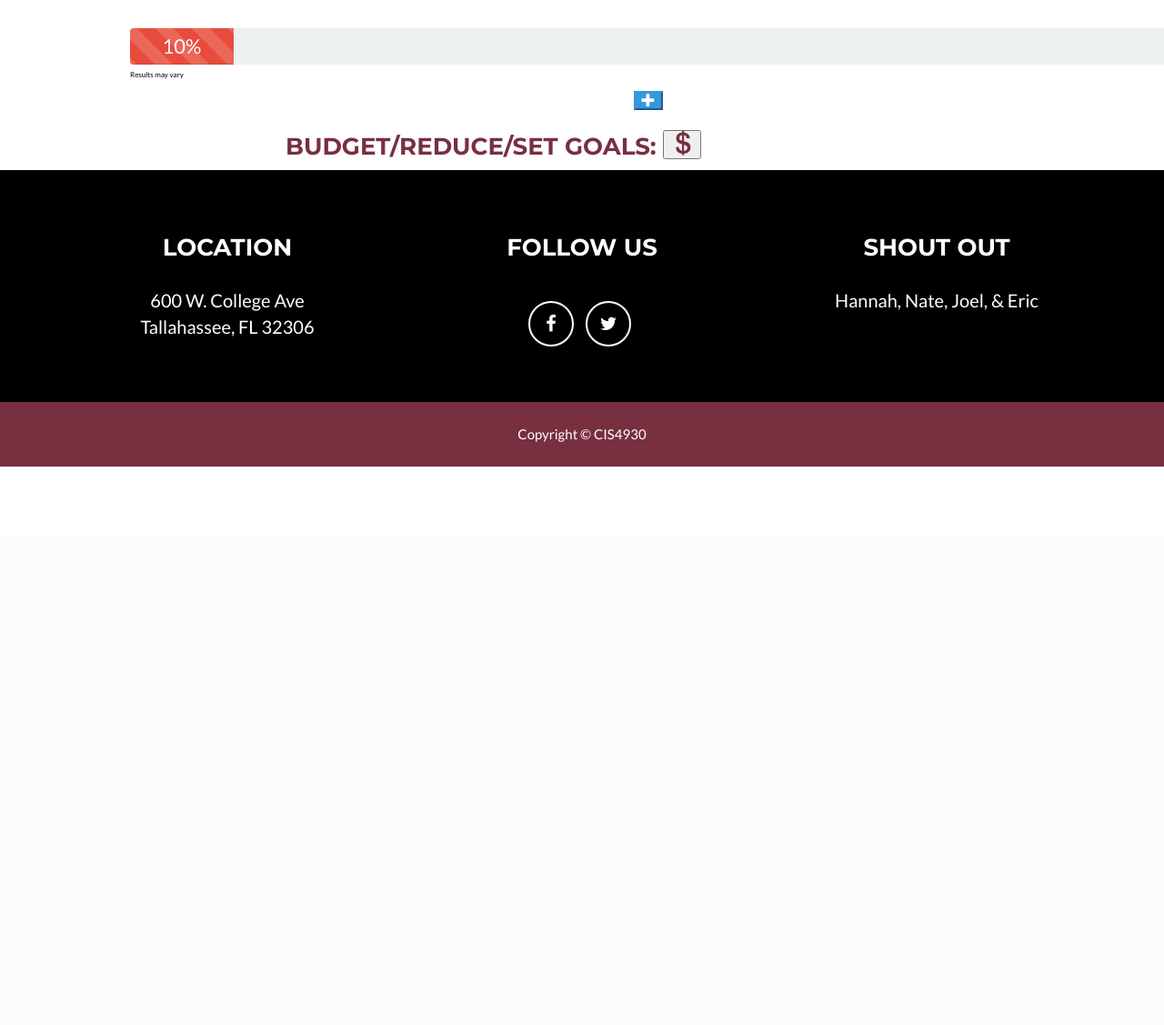
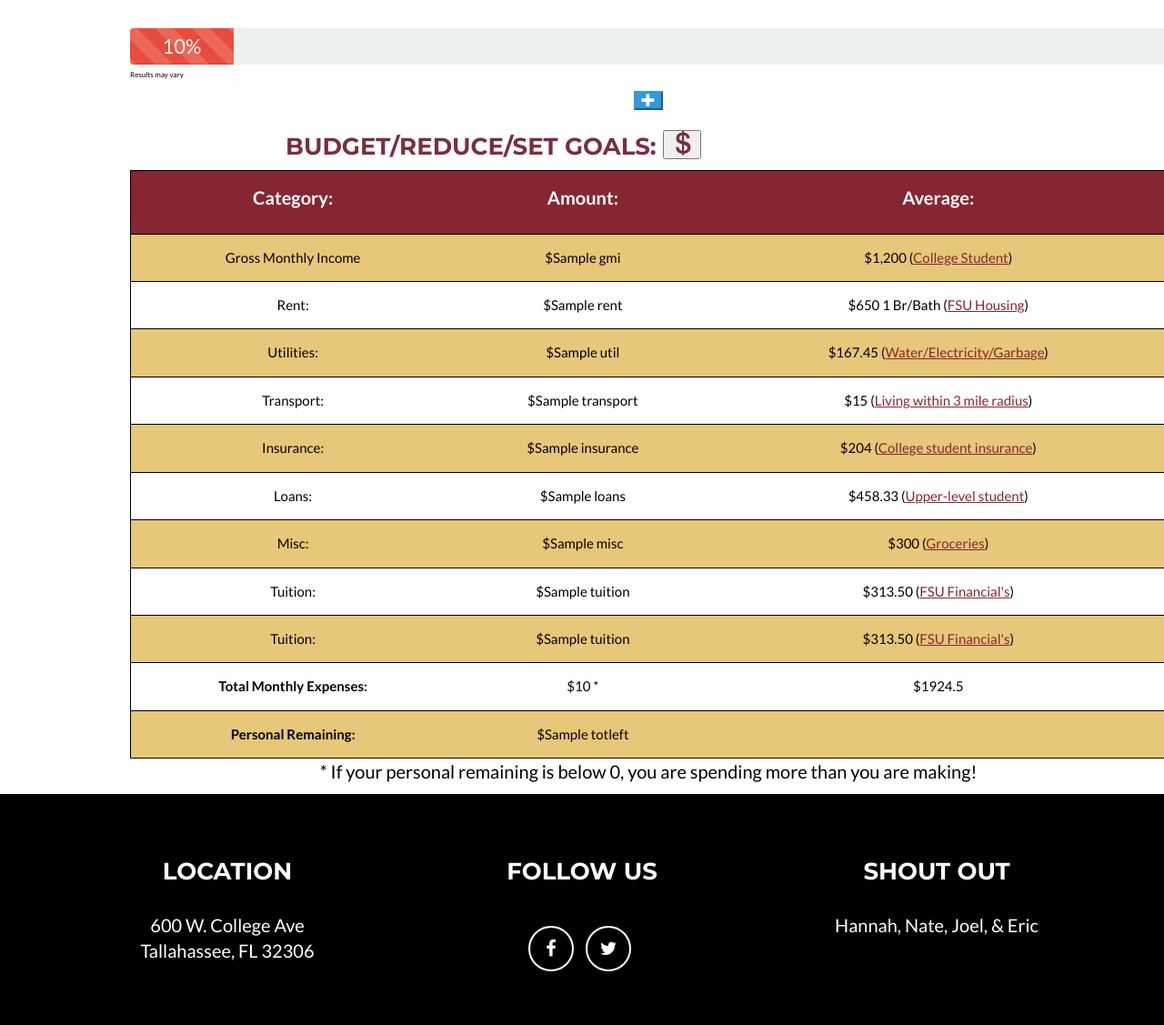
Before and after one commit to nsc07d/financenole, a Flask app: template templates/template.html in a window 1280 px wide. Shown: the part 211-1338 px from the top of the page at 91% size. Before the commit the page ends 724 px from the top, so only its background shows below. Run offline with Flask 2, Linux system fonts and the light colour scheme; the template is opened without the code that fills it: most values are stand-ins (such as "Sample title", 1, 10 or a date in 2020); parts of the project's set-up code (start-up, migrations or seed data) failed here and were passed over; some libraries are stand-ins or nearby versions.

Commit message:
Table insertion with averages
Complete Table with calculations added along with formatting and links for averages

```diff
--- a/templates/template.html
+++ b/templates/template.html
@@ -182,7 +182,80 @@
         </div>
     {% endif %}
 
+    <style>
+    table,th,td,tr{border: 1px solid black;}
+    th {text-align: center;
+        background-color:#862633;
+        color: white;
+        padding: 15px;}
+    td {padding: 15px;}
+    tr:nth-child(even){background-color:#E7C779}
+    </style>
 
+    <table style = "width:100%">
+        <tr>
+            <th><p>Category:</p></th>
+            <th><p>Amount:</p></th>
+            <th><p>Average:</p></th>
+        </tr>
+        <tr>
+            <td>Gross Monthly Income</td>
+            <td>${{gmi}}</td>
+            <td>$1,200 (<a target="_blank" href="http://ehow.com/info_7934153_average-college-students-income.html">College Student</a>)</td>
+        </tr>
+        <tr>
+            <td>Rent:</td>
+            <td>${{rent}}</td>
+            <td>$650 1 Br/Bath (<a target="_blank" href="http://housing.fsu.edu">FSU Housing</a>)</td>
+        </tr>
+        <tr>
+            <td>Utilities:</td>
+            <td>${{util}}</td>
+            <td>$167.45 (<a target="_blank" href="https://numbeo.com/cost-of-living/city_result.jsp?country=United+States&city=Tallahassee%2C+FL">Water/Electricity/Garbage</a>)</td>
+        </tr>
+        <tr>
+            <td>Transport:</td>
+            <td>${{transport}}</td>
+            <td>$15 (<a target="_blank" href="https://washingtonpost.com/news/wonk/wp/2013/12/13/cars-in-the-u-s-are-more-fuel-efficient-than-ever-heres-how-it-happened/">Living within 3 mile radius</a>)</td>
+        </tr>
+        <tr>
+            <td>Insurance:</td>
+            <td>${{insurance}}</td>
+            <td>$204 (<a target="_blank" href="https://coverhound.com">College student insurance</a>)</td>
+        </tr>
+        <tr>
+            <td>Loans:</td>
+            <td>${{loans}}</td>
+            <td>$458.33 (<a target="_blank" href="https://petersons.com/college-search/college-loan-borrowing-questions.aspx">Upper-level student</a>)</td>
+        </tr>
+        <tr>
+            <td>Misc:</td>
+            <td>${{misc}}</td>
+            <td>$300 (<a target="_blank" href="http://loweryourspending.com/average-cost-for-food-per-month-for-one-person.html">Groceries</a>)</td>
+        </tr>
+        <tr>
+            <td>Tuition:</td>
+            <td>${{tuition}}</td>
+            <td>$313.50 (<a target="_blank" href="http://registrar.fsu.edu/bulletin/undergrad/info/financial_info.htm">FSU Financial's</a>)</td>
+        </tr>
+        <tr>
+            <td>Tuition:</td>
+            <td>${{tuition}}</td>
+            <td>$313.50 (<a target="_blank" href="http://registrar.fsu.edu/bulletin/undergrad/info/financial_info.htm">FSU Financial's</a>)</td>
+        </tr>
+        <tr>
+            <td><strong>Total Monthly Expenses:</strong></td>
+            <td>${{total}} *</td>
+            <td>$1924.5</td>
+        </tr>
+        <tr>
+            <td><strong>Personal Remaining:</strong></td>
+            <td>${{totleft}}</td>
+            <td></td>
+        </tr>
+    </table>
+
+    <p>* If your personal remaining is below 0, you are spending more than you are making!</p>
 
 </div>
 {% endblock %}
```
